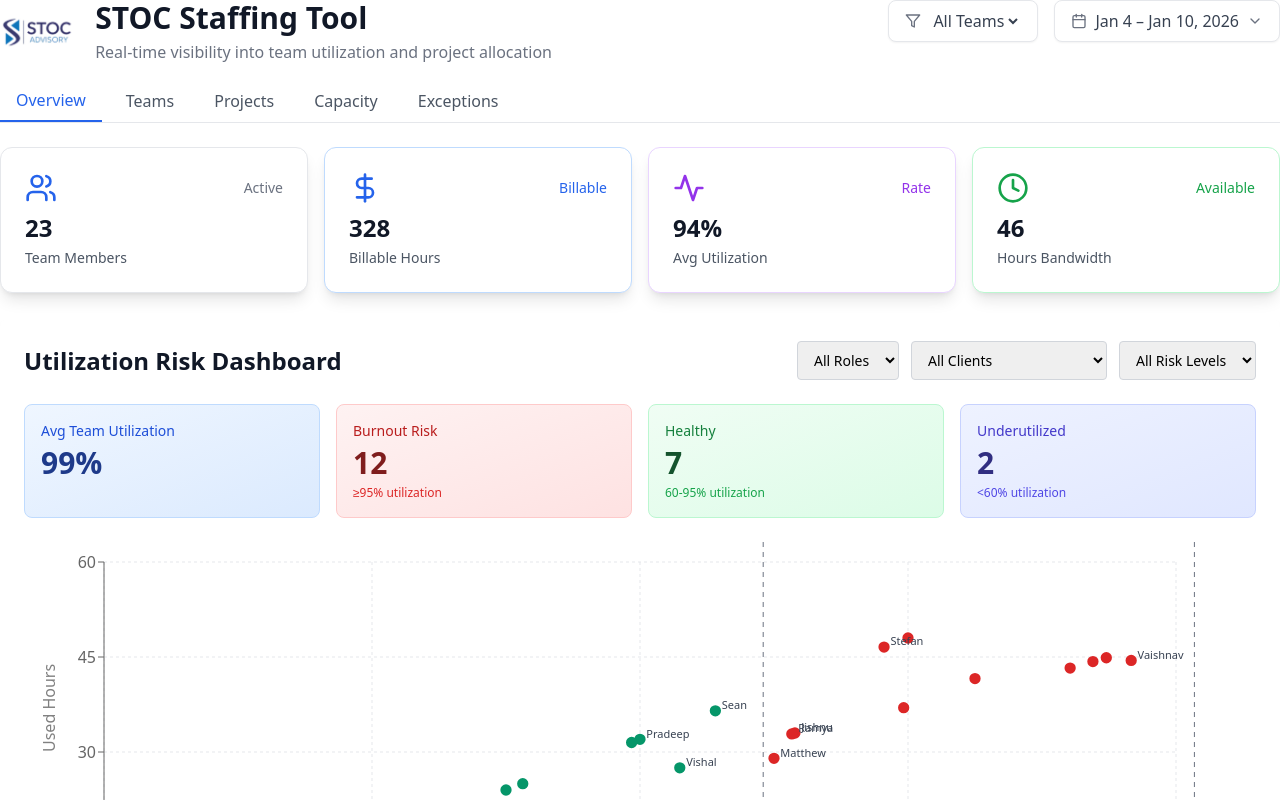
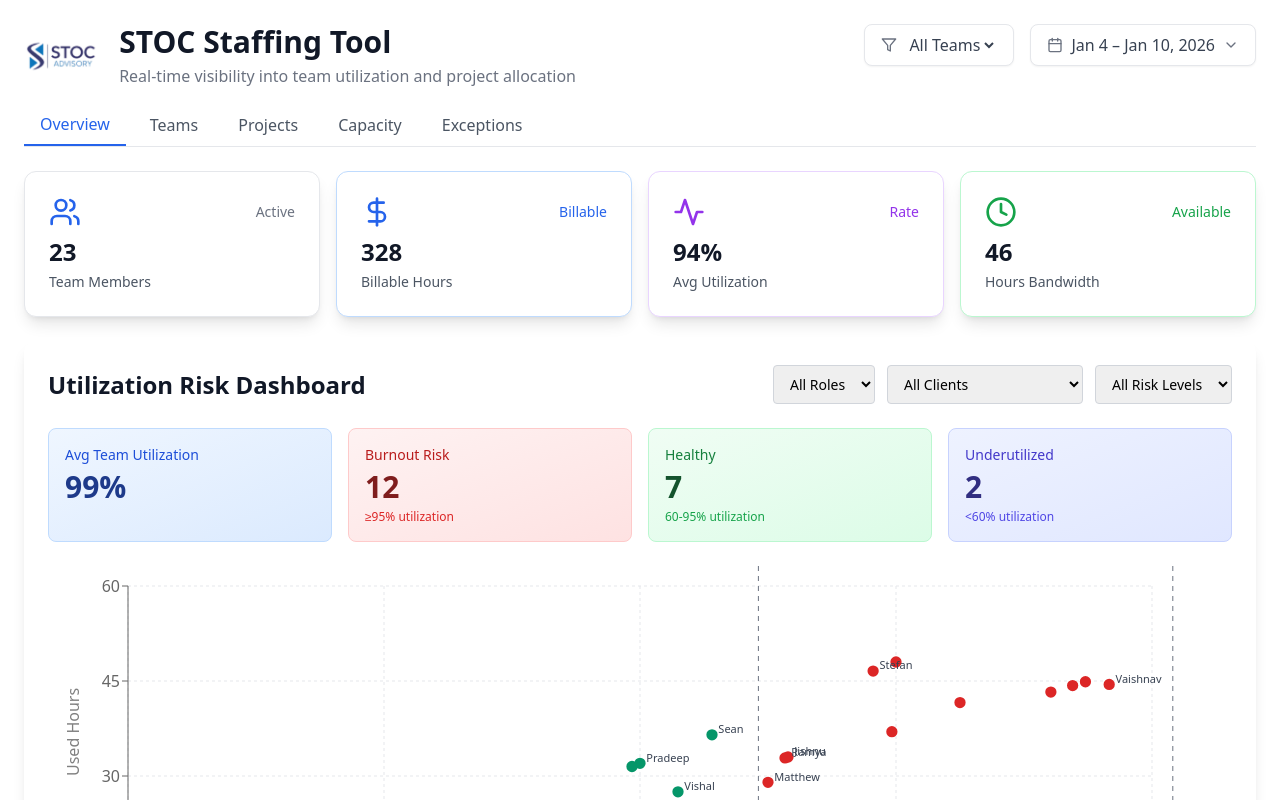
Before and after one commit to skulkar8-debug/qb-tsheets-weekly-update-report, a React (Vite) app: page / in a window 1280 px wide. Shown: the top 800 px of the page. Built offline with nearby package versions, Linux system fonts and the light colour scheme.

Commit message:
Update App.jsx

```diff
--- a/src/App.jsx
+++ b/src/App.jsx
@@ -835,7 +835,7 @@
   };
 
   return (
-    <div className="min-h-screen bg-whitep-6">
+    <div className="min-h-screen bg-white p-6">
 
       <div className="max-w-7xl mx-auto">
         {/* Header */}
```
